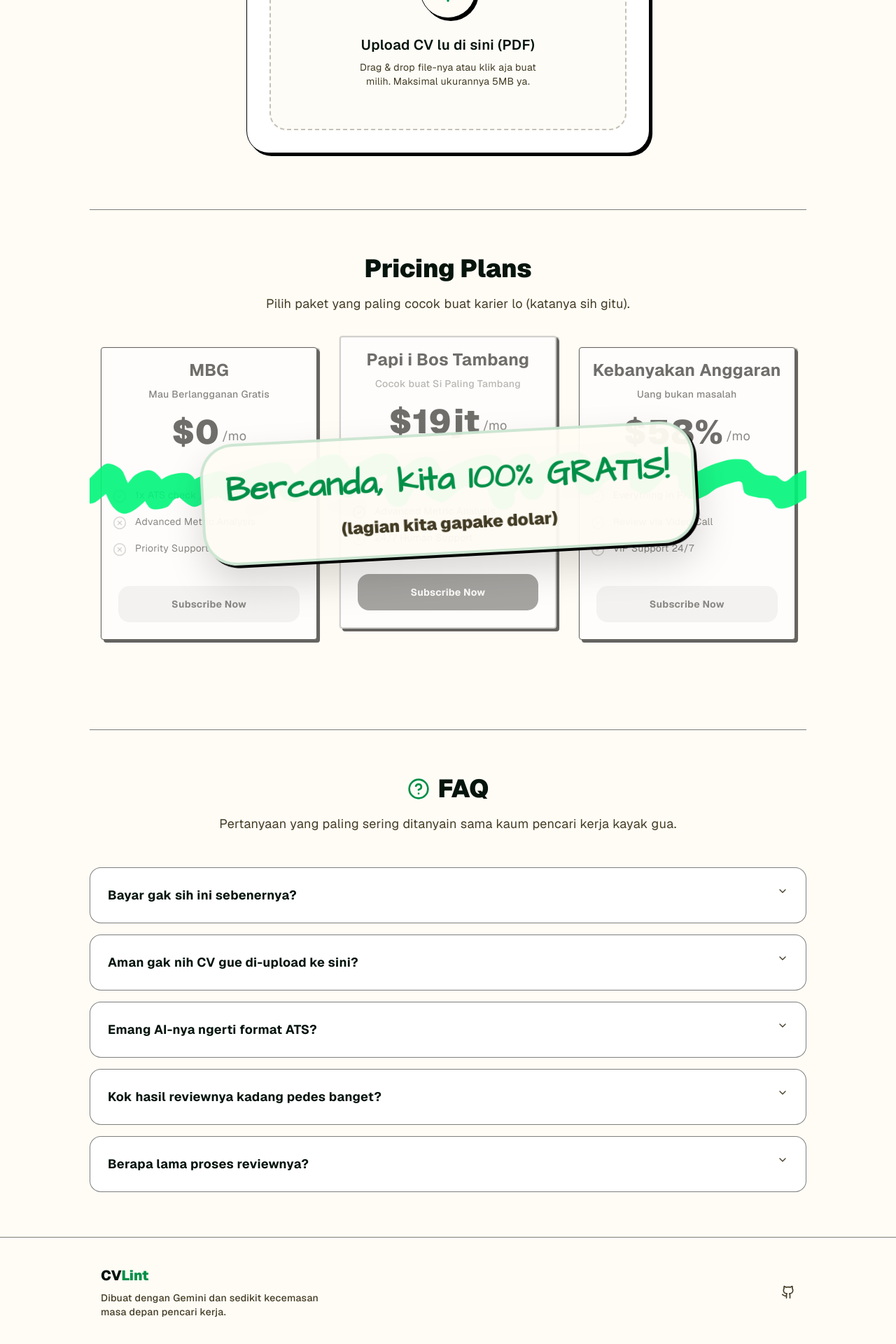
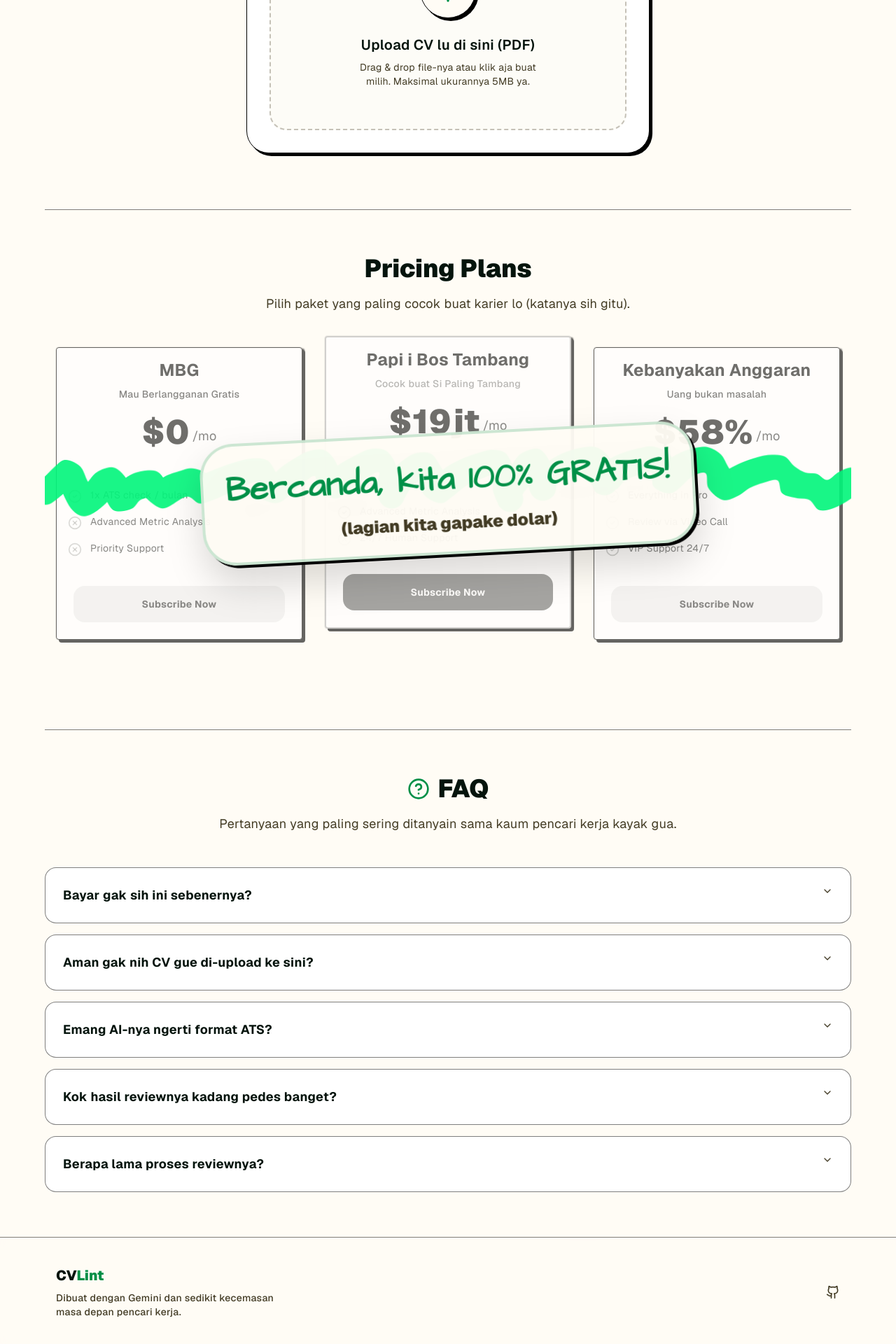
Before and after one commit to kevinalvarel/cv-reviewer-ai, a Next.js app: page / in a window 1280 px wide. Shown: the part 700-2620 px from the top of the page at 70% size. Built offline with nearby package versions, Linux system fonts and the light colour scheme.

Commit message:
feat: implement landing page layout including navbar, footer, pricing section, and file processing workflow.

```diff
--- a/app/layout.tsx
+++ b/app/layout.tsx
@@ -27,11 +27,11 @@ export default function RootLayout({
       lang="en"
       className={cn("font-sans", geist.variable, architects.variable)}
     >
-      <body className="font-sans antialiased min-h-screen flex flex-col" suppressHydrationWarning>
-        <Navbar />
-        <main className="flex-1 flex flex-col">
-          {children}
-        </main>
+      <body
+        className="font-sans antialiased min-h-screen flex flex-col"
+        suppressHydrationWarning
+      >
+        <main className="flex-1 flex flex-col">{children}</main>
         <Footer />
       </body>
     </html>
--- a/app/page.tsx
+++ b/app/page.tsx
@@ -11,6 +11,7 @@ import FAQSection from "../components/FAQSection";
 import { cn } from "../components/DropzoneArea"; // Reusing cn utility
 import Image from "next/image";
 import Pricing from "@/components/Pricing";
+import Navbar from "@/components/Navbar";
 
 interface RecentAnalysis {
   id: number;
@@ -123,9 +124,10 @@ export default function Home() {
 
   return (
     <div className="min-h-screen bg-background text-foreground flex flex-col font-sans pb-16">
+      <Navbar />
       {/* Main Content */}
       <main className="flex-1 flex flex-col items-center justify-start pt-12 px-4 md:px-8">
-        <div className="w-full max-w-5xl mx-auto flex flex-col items-center text-center space-y-12">
+        <div className="w-full max-w-6xl mx-auto flex flex-col items-center text-center space-y-12">
           <div className="space-y-6 mt-4">
             <div className="relative py-4 md:py-8 w-full flex justify-center">
               <h1 className="text-3xl sm:text-4xl md:text-6xl font-extrabold tracking-tight leading-[1.3] md:leading-[1.4]">
@@ -191,7 +193,7 @@ export default function Home() {
 
         {/* Recent Analyses Section */}
         {recentAnalyses.length > 0 && (
-          <div className="w-full max-w-5xl mx-auto mt-20 pt-16 border-t border-border">
+          <div className="w-full max-w-6xl mx-auto mt-20 pt-16 border-t border-border">
             <div className="flex flex-col items-center text-center mb-10">
               <h2 className="text-2xl font-bold flex items-center gap-2">
                 <Clock className="w-6 h-6 text-primary" /> Riwayat Review Lo
--- a/components/FAQSection.tsx
+++ b/components/FAQSection.tsx
@@ -37,7 +37,7 @@ export default function FAQSection() {
   ];
 
   return (
-    <div className="w-full max-w-5xl mx-auto mt-24 pt-16 border-t border-border/50 relative">
+    <div className="w-full max-w-6xl mx-auto mt-24 pt-16 border-t border-border/50 relative">
       {/* Decorative background blobs */}
       <div className="absolute top-0 left-1/4 w-64 h-64 bg-primary/5 rounded-full blur-3xl -z-10 mix-blend-multiply" />
       <div className="absolute bottom-0 right-1/4 w-48 h-48 bg-primary/10 rounded-full blur-2xl -z-10 mix-blend-multiply" />
--- a/components/Footer.tsx
+++ b/components/Footer.tsx
@@ -5,7 +5,7 @@ import { Github } from "lucide-react";
 export default function Footer() {
   return (
     <footer className="w-full border-t border-border/50 bg-background/80 backdrop-blur-sm py-10 mt-auto">
-      <div className="max-w-5xl mx-auto px-4 flex flex-col md:flex-row items-center justify-between gap-6">
+      <div className="max-w-6xl mx-auto px-4 flex flex-col md:flex-row items-center justify-between gap-6">
         <div className="flex flex-col items-center md:items-start gap-2">
           <div className="font-black text-xl tracking-tight text-foreground">
             CV<span className="text-primary">Lint</span>
@@ -16,7 +16,10 @@ export default function Footer() {
         </div>
 
         <div className="flex items-center gap-6 text-sm text-muted-foreground">
-          <Link href="#" className="hover:text-foreground transition-colors">
+          <Link
+            href="https://github.com/kevinalvarel"
+            className="hover:text-foreground transition-colors"
+          >
             <Github className="w-5 h-5" />
             <span className="sr-only">GitHub</span>
           </Link>
--- a/components/Navbar.tsx
+++ b/components/Navbar.tsx
@@ -5,7 +5,7 @@ import React from "react";
 export default function Navbar() {
   return (
     <header className="border-b border-border bg-background/95 backdrop-blur supports-[backdrop-filter]:bg-background/60 sticky top-0 z-50 w-full">
-      <div className="container flex h-16 items-center mx-auto px-4 md:px-8 max-w-5xl">
+      <div className="container flex h-16 items-center mx-auto px-4 md:px-8 max-w-6xl">
         <div className="flex items-center gap-2">
           <div className="w-8 h-8 bg-primary rounded-lg flex items-center justify-center">
             <FileSearch className="w-5 h-5 text-primary-foreground" />
--- a/components/Pricing.tsx
+++ b/components/Pricing.tsx
@@ -48,7 +48,7 @@ const pricingPlans = [
 
 export default function Pricing() {
   return (
-    <div className="w-full max-w-5xl mx-auto mt-20 pt-16 border-t border-border/50 text-center pb-8 flex flex-col items-center overflow-hidden">
+    <div className="w-full max-w-6xl mx-auto mt-20 pt-16 border-t border-border/50 text-center pb-8 flex flex-col items-center overflow-hidden">
       <h2 className="text-3xl md:text-4xl font-black mb-4 tracking-tight text-foreground">
         Pricing Plans
       </h2>
```
